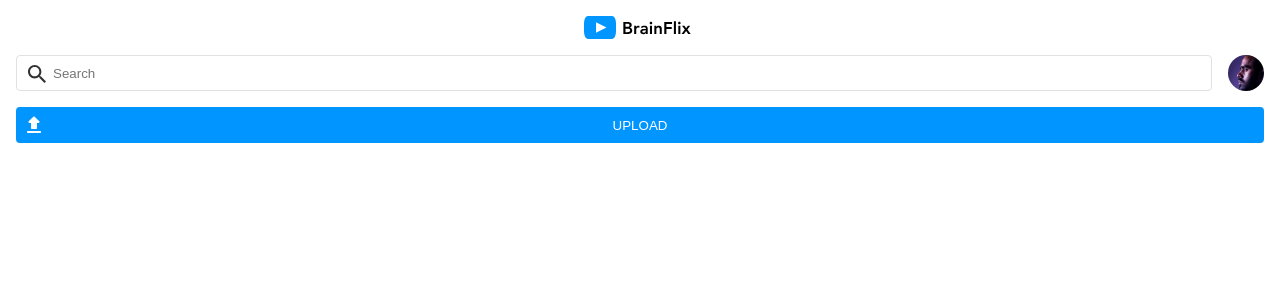
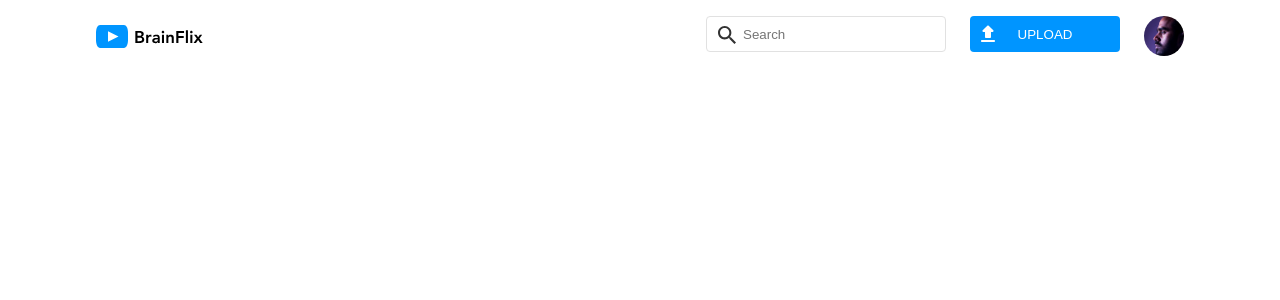
Before and after one commit to BehinaBhr/behina-bahramsari-brainflix, a React (Create React App) app: page / in a window 1280 px wide. Shown: the top 300 px of the page. Built offline with nearby package versions, Linux system fonts and the light colour scheme.

Commit message:
Add responsive stylings for tablet and desktop

```diff
--- a/src/components/Header/Header.scss
+++ b/src/components/Header/Header.scss
@@ -1,15 +1,39 @@
+@import "../../styles/partials/_mixins.scss";
+@import "../../styles/partials/_variables.scss";
+
 .header {
   padding: 1rem;
   display: flex;
   flex-direction: column;
+
+  @include tablet {
+    align-items: center;
+    flex-direction: row;
+    justify-content: space-between;
+    padding-left: $tablet-padding;
+    padding-right: $tablet-padding;
+  }
+
+  @include desktop {
+    padding-left: $desktop-padding;
+    padding-right: $desktop-padding;
+  }
 
   &__nav {
     display: flex;
     flex-wrap: wrap;
     align-content: space-between;
 
+    @include tablet {
+      flex-wrap: nowrap;
+    }
+
     > * {
       margin-top: 1rem;
+
+      @include tablet {
+        margin-top: 0;
+      }
     }
   }
 
@@ -17,16 +41,25 @@
     display: flex;
     justify-content: center;
     max-height: 25px;
+    align-items: center;
   }
 }
 
 .avatar {
-  width: 2.25rem;
-  height: 2.25rem;
-  min-width: 2.25rem;
-  min-height: 2.25rem;
+  width: $avatar-width-mobile;
+  height: $avatar-height-mobile;
+  min-width: $avatar-width-mobile;
+  min-height: $avatar-height-mobile;
   border-radius: 50%;
   overflow: hidden;
+
+  @include tablet {
+    order: 1;
+    width: $avatar-width-tablet;
+    height: $avatar-height-tablet;
+    min-width: $avatar-width-tablet;
+    min-height: $avatar-height-tablet;
+  }
 
   &__image {
     width: 135%;
@@ -37,8 +70,14 @@
 
 .search {
   position: relative;
-  width: calc(100% - 2.25rem);
+  width: calc(100% - $avatar-width-mobile - 1rem);
   padding-right: 1rem;
+  box-sizing: content-box;
+
+  @include tablet {
+    width: 15rem;
+    padding-right: $tablet-space-between;
+  }
 
   &__icon {
     position: absolute;
@@ -59,6 +98,12 @@
 .upload {
   position: relative;
   width: 100%;
+  box-sizing: content-box;
+
+  @include tablet {
+    width: 9.375rem;
+    padding-right: $tablet-space-between;
+  }
 
   &__icon {
     position: absolute;
--- /dev/null
+++ b/src/styles/partials/_breakpoints.scss
@@ -0,0 +1,2 @@
+$breakpoint-tablet: 768px;
+$breakpoint-desktop: 1280px;
--- /dev/null
+++ b/src/styles/partials/_mixins.scss
@@ -0,0 +1,19 @@
+@use "./breakpoints" as *;
+
+@mixin flex-center() {
+  display: flex;
+  justify-content: center;
+  align-items: center;
+}
+
+@mixin tablet {
+  @media (min-width: $breakpoint-tablet) {
+    @content;
+  }
+}
+
+@mixin desktop {
+  @media (min-width: $breakpoint-desktop) {
+    @content;
+  }
+}
--- /dev/null
+++ b/src/styles/partials/_variables.scss
@@ -0,0 +1,18 @@
+$avatar-width-mobile: 2.25rem;
+$avatar-height-mobile: 2.25rem;
+$avatar-width-tablet: 2.5rem;
+$avatar-height-tablet: 2.5rem;
+
+
+$tablet-padding: 2.25rem;
+$tablet-big-padding: 5.25rem;
+$tablet-mid-padding: calc($tablet-big-padding - $tablet-padding);
+$tablet-space-between: 1.5rem;
+
+$desktop-padding: 6rem;
+$desktop-big-padding: 9rem;
+
+$avatar-size-desktop: 48px;
+$avatar-size-mobile: 36px;
+
+$button-width-tablet-desktop: 9.3rem;
```
Also changed, not shown: src/styles/partials/_colors.scss (added, +8 -0 lines).
